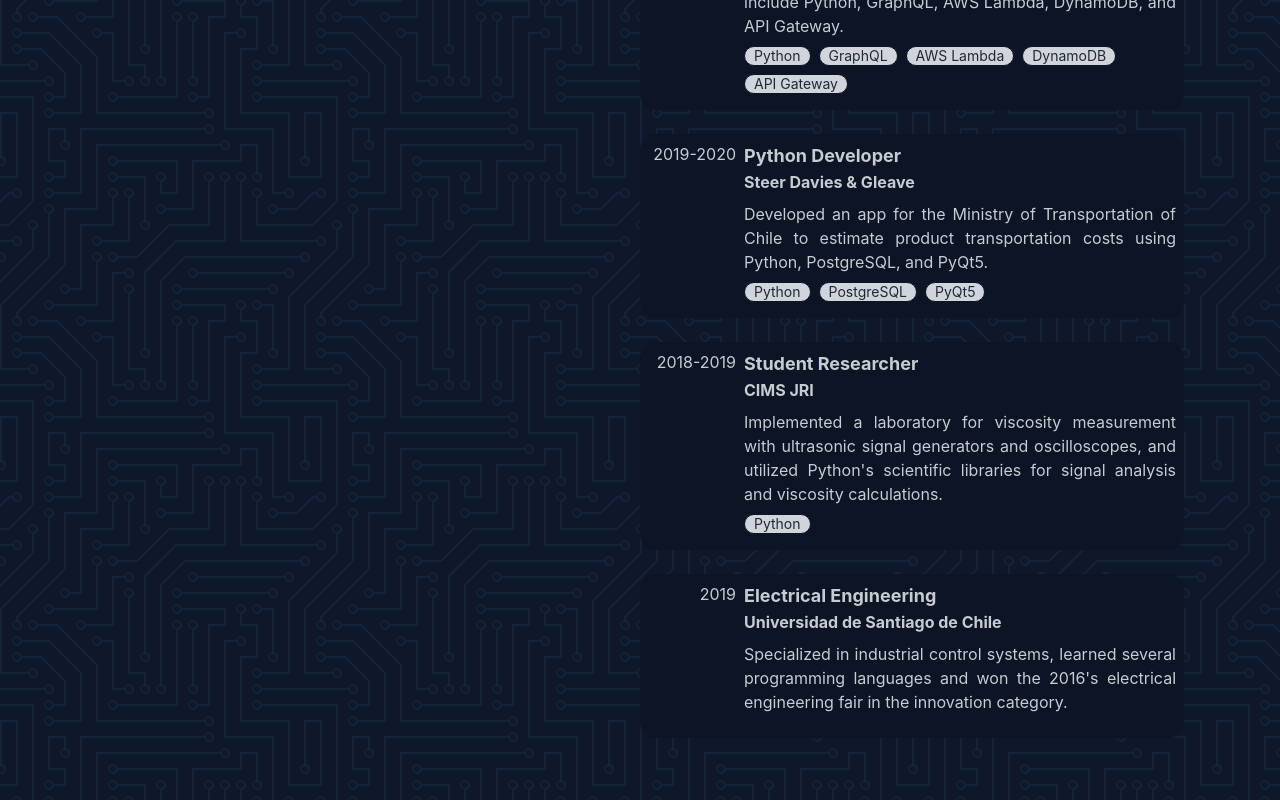
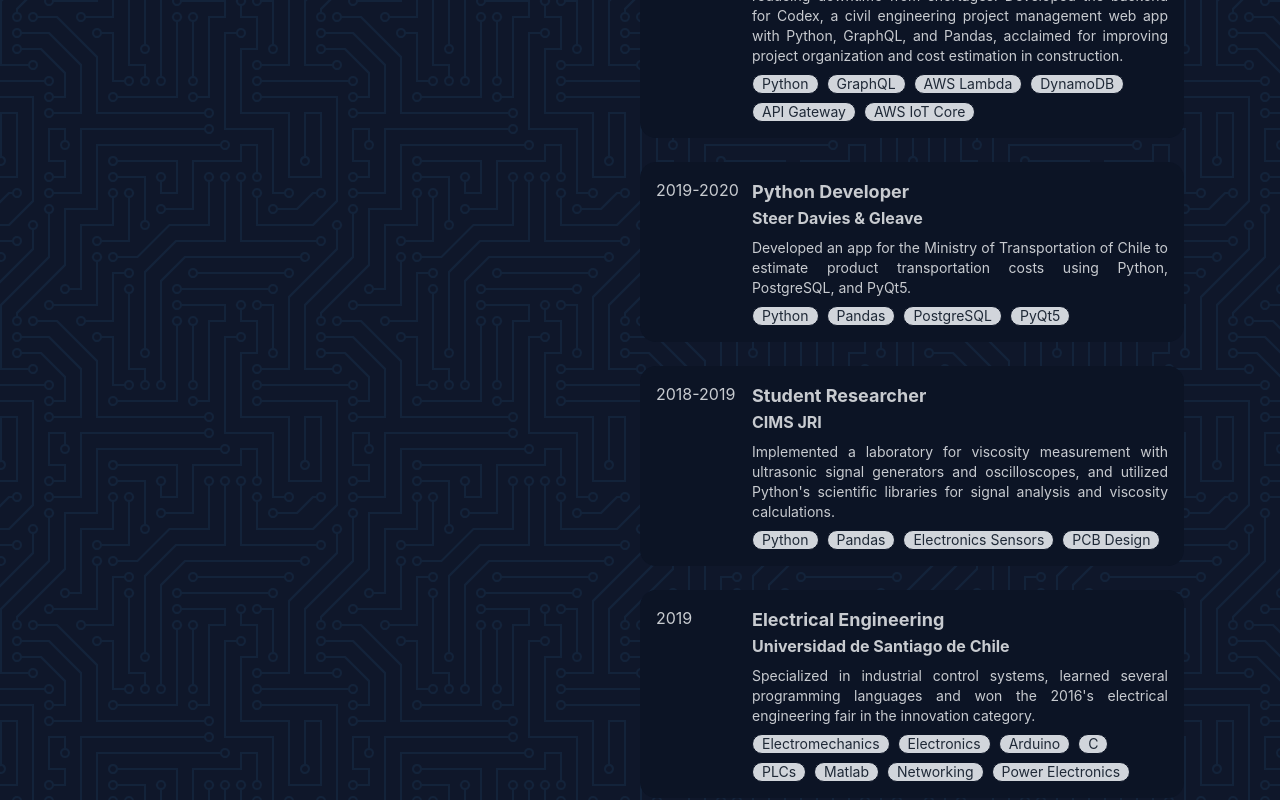
Before and after one commit to diegobahamondez/diegobahamondez, a React (Vite) app: page / in a window 1280 px wide. Shown: the part 1360-2160 px from the top of the page. Built offline with nearby package versions, Linux system fonts and the light colour scheme.

Commit message:
improved experience section

```diff
--- a/src/sections/Experience.jsx
+++ b/src/sections/Experience.jsx
@@ -5,7 +5,6 @@ const experiences = [
     date: "2024",
     description:
       "Started building this portfolio to learn frontend, and then built up a full stack project for language learning.",
-    icon: "work",
     technologies: [
       "Python",
       "Django Rest Framework",
@@ -20,14 +19,14 @@ const experiences = [
     company: "COPEC SA",
     date: "2020-2023",
     description:
-      "Cloud backend developer for three serverless projects with a focus on IoT, Energy Efficiency, and Civil Engineering Project Management. Used technologies include Python, GraphQL, AWS Lambda, DynamoDB, and API Gateway.",
-    icon: "work",
+      "Developed innovative projects leveraging Python, AWS services and electronic sensors. Developed the backend of IoEnergy, an IoT gasoline inventory app with Python and AWS, reducing downtime from shortages. Developed the backend for Codex, a civil engineering project management web app with Python, GraphQL, and Pandas, acclaimed for improving project organization and cost estimation in construction.",
     technologies: [
       "Python",
       "GraphQL",
       "AWS Lambda",
       "DynamoDB",
       "API Gateway",
+      "AWS IoT Core",
     ],
   },
   {
@@ -36,8 +35,7 @@ const experiences = [
     date: "2019-2020",
     description:
       "Developed an app for the Ministry of Transportation of Chile to estimate product transportation costs using Python, PostgreSQL, and PyQt5.",
-    icon: "work",
-    technologies: ["Python", "PostgreSQL", "PyQt5"],
+    technologies: ["Python", "Pandas", "PostgreSQL", "PyQt5"],
   },
   {
     title: "Student Researcher",
@@ -45,8 +43,7 @@ const experiences = [
     date: "2018-2019",
     description:
       "Implemented a laboratory for viscosity measurement with ultrasonic signal generators and oscilloscopes, and utilized Python's scientific libraries for signal analysis and viscosity calculations.",
-    icon: "work",
-    technologies: ["Python"],
+    technologies: ["Python", "Pandas", "Electronics Sensors", "PCB Design"],
   },
   {
     title: "Electrical Engineering",
@@ -54,8 +51,16 @@ const experiences = [
     date: "2019",
     description:
       "Specialized in industrial control systems, learned several programming languages and won the 2016's electrical engineering fair in the innovation category.",
-    icon: "education",
-    technologies: [],
+    technologies: [
+      "Electromechanics",
+      "Electronics",
+      "Arduino",
+      "C",
+      "PLCs",
+      "Matlab",
+      "Networking",
+      "Power Electronics",
+    ],
   },
 ];
 
@@ -70,9 +75,12 @@ function Experience() {
         {experiences.map((experience) => (
           <article
             key={`${experience.title}-${experience.company}`}
-            className="card md:flex md:flex-row pb-4 p-2 bg-base-200 hover:bg-base-300 text-base-content  hover:shadow-2xl"
+            className="card md:flex md:flex-row pb-4 p-4 bg-base-200 hover:bg-base-300 text-base-content  hover:shadow-2xl"
           >
-            <time dateTime={experience.date} className="text-end pr-2 md:min-w-24">
+            <time
+              dateTime={experience.date}
+              className="text-start pr-2 md:min-w-24"
+            >
               {experience.date}
             </time>
             <div>
@@ -82,7 +90,7 @@ function Experience() {
               <p className="pb-2">
                 <span className="font-bold">{experience.company}</span>
               </p>
-              <p className="">{experience.description}</p>
+              <p className="text-sm">{experience.description}</p>
               <ul className="flex flex-wrap gap-2 mt-2">
                 {experience.technologies.map((tech, index) => (
                   <li key={index} className="badge bg-gray-300 text-gray-800">
```
